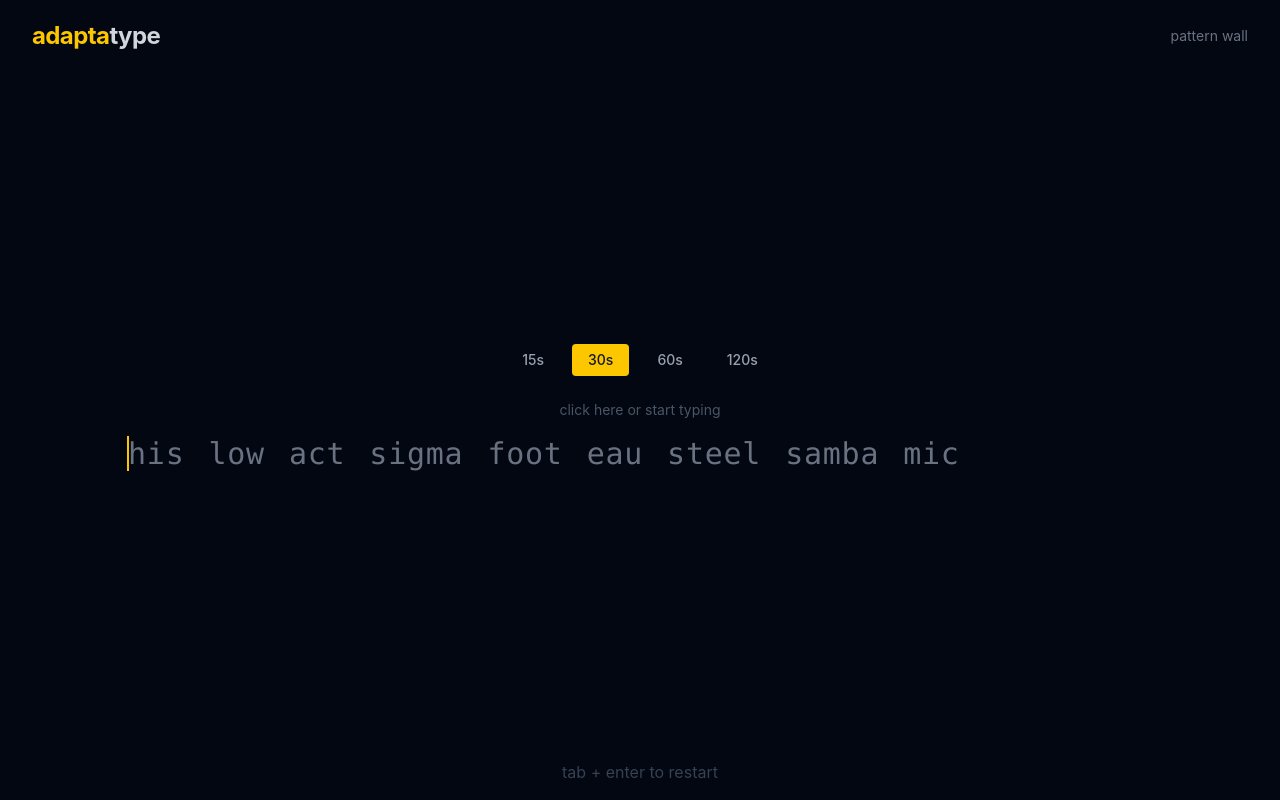
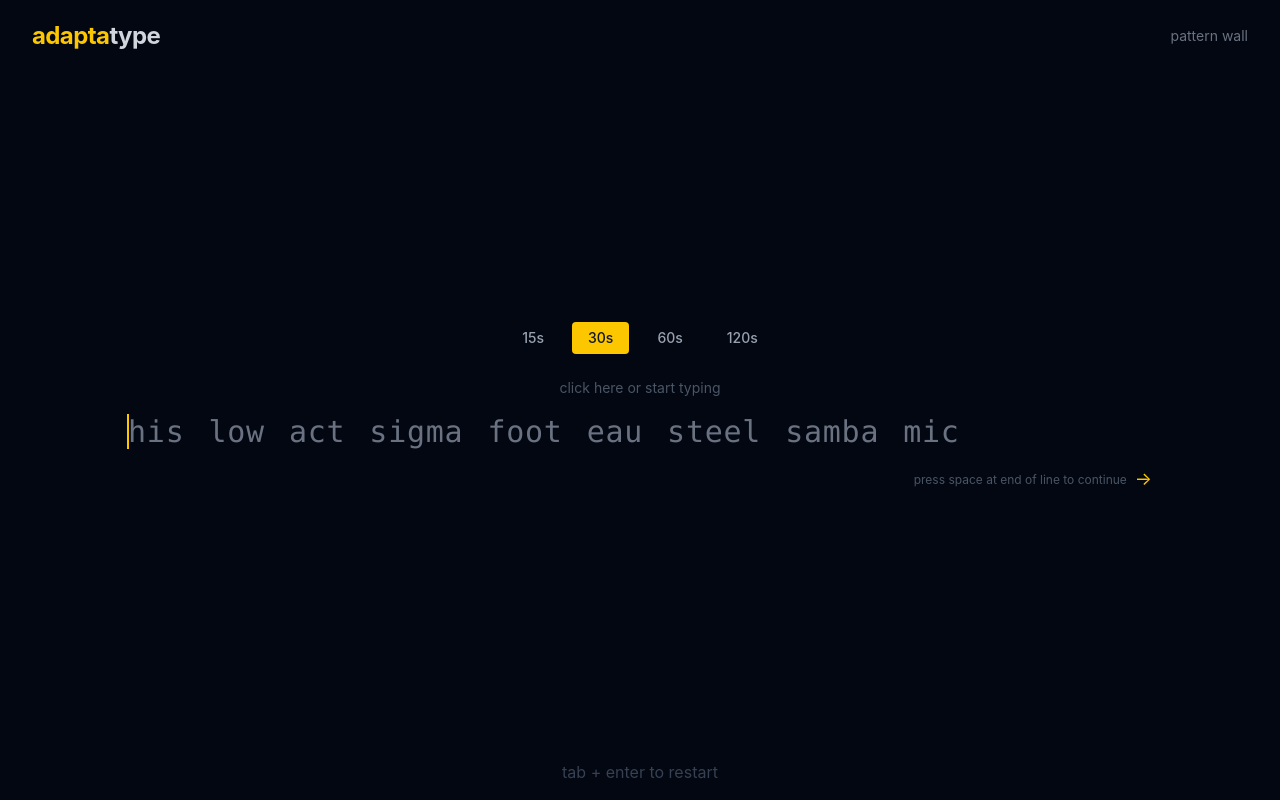
Before and after one commit to Zarar3/adapta-type, a React (Vite) app in the folder frontend/: page / in a window 1280 px wide. Built offline with nearby package versions, Linux system fonts and the light colour scheme.

Commit message:
bouncing arrow hint on first line only

```diff
--- a/frontend/src/App.tsx
+++ b/frontend/src/App.tsx
@@ -69,6 +69,7 @@ export default function App() {
             ngramStreaks={state.ngramStreaks}
             difficultyLevel={state.difficultyLevel}
             focusedPattern={state.focusedPattern}
+            showLineHint={state.showLineHint}
             onKeyDown={handleKeyDown}
             onChangeDuration={changeDuration}
           />
--- a/frontend/src/components/TypingTest/TypingArea.tsx
+++ b/frontend/src/components/TypingTest/TypingArea.tsx
@@ -19,6 +19,7 @@ interface Props {
   ngramStreaks: Record<string, number>;
   difficultyLevel: number;
   focusedPattern: string | null;
+  showLineHint: boolean;
   onKeyDown: (e: KeyboardEvent) => void;
   onChangeDuration: (d: TimedMode) => void;
 }
@@ -27,7 +28,7 @@ const DIFFICULTY_LABELS = ['', 'easy', 'medium', 'hard', 'expert'];
 
 export function TypingArea({
   testState, timeLeft, duration, line,
-  currentWord, currentChar, ngrams, ngramStreaks, difficultyLevel, focusedPattern, onKeyDown, onChangeDuration,
+  currentWord, currentChar, ngrams, ngramStreaks, difficultyLevel, focusedPattern, showLineHint, onKeyDown, onChangeDuration,
 }: Props) {
   const focusPatterns = focusedPattern
     ? []
@@ -112,6 +113,13 @@ export function TypingArea({
           activeChar={currentChar}
         />
       </div>
+
+      {showLineHint && (
+        <div className="flex items-center gap-2 mt-4 justify-end">
+          <span className="text-gray-600 text-xs">press space at end of line to continue</span>
+          <span className="text-yellow-400 text-lg animate-bounce">→</span>
+        </div>
+      )}
     </div>
   );
 }
--- a/frontend/src/hooks/useTypingEngine.ts
+++ b/frontend/src/hooks/useTypingEngine.ts
@@ -32,6 +32,7 @@ interface EngineState {
   focusedPattern: string | null;          // set during a single-pattern practice session
   difficultyLevel: number;                // 1–4, increases as user improves
   difficultyHistory: DifficultyChange[];  // when difficulty changed during the test
+  showLineHint: boolean;                  // true until the first line is completed
   perfectWordStreak: number;              // consecutive fully-correct words
   currentWordHadError: boolean;           // any wrong key this word, even if backspaced
   correctChars: number;
@@ -116,6 +117,7 @@ function buildInitialState(duration: TimedMode): EngineState {
     focusedPattern: null,
     difficultyLevel: 1,
     difficultyHistory: [],
+    showLineHint: true,
     perfectWordStreak: 0,
     currentWordHadError: false,
     correctChars: 0,
@@ -297,6 +299,7 @@ export function useTypingEngine() {
           return {
             ...next,
             ...shared,
+            showLineHint: false,
             line: makeLineData(generateLine(lineNgrams, wordsPerLine(next.duration), newDifficulty)),
             currentWord: 0,
             currentChar: 0,
```
